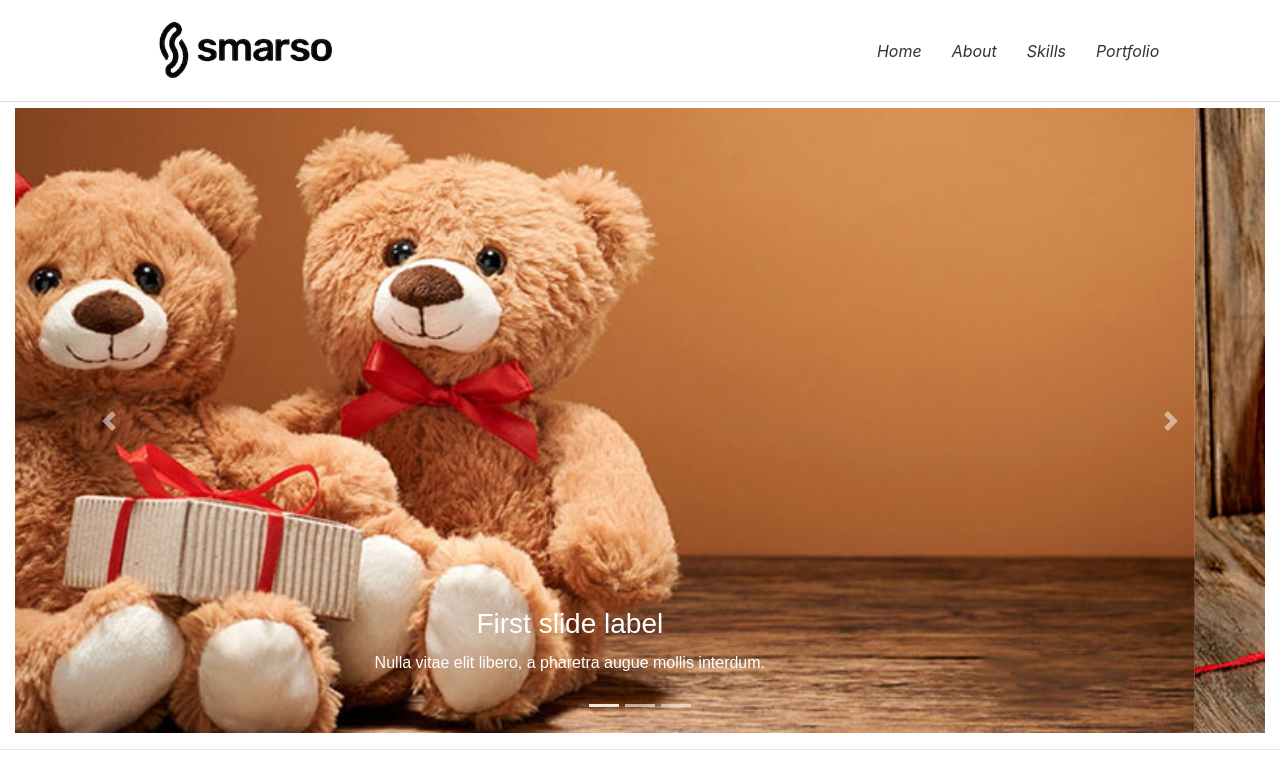
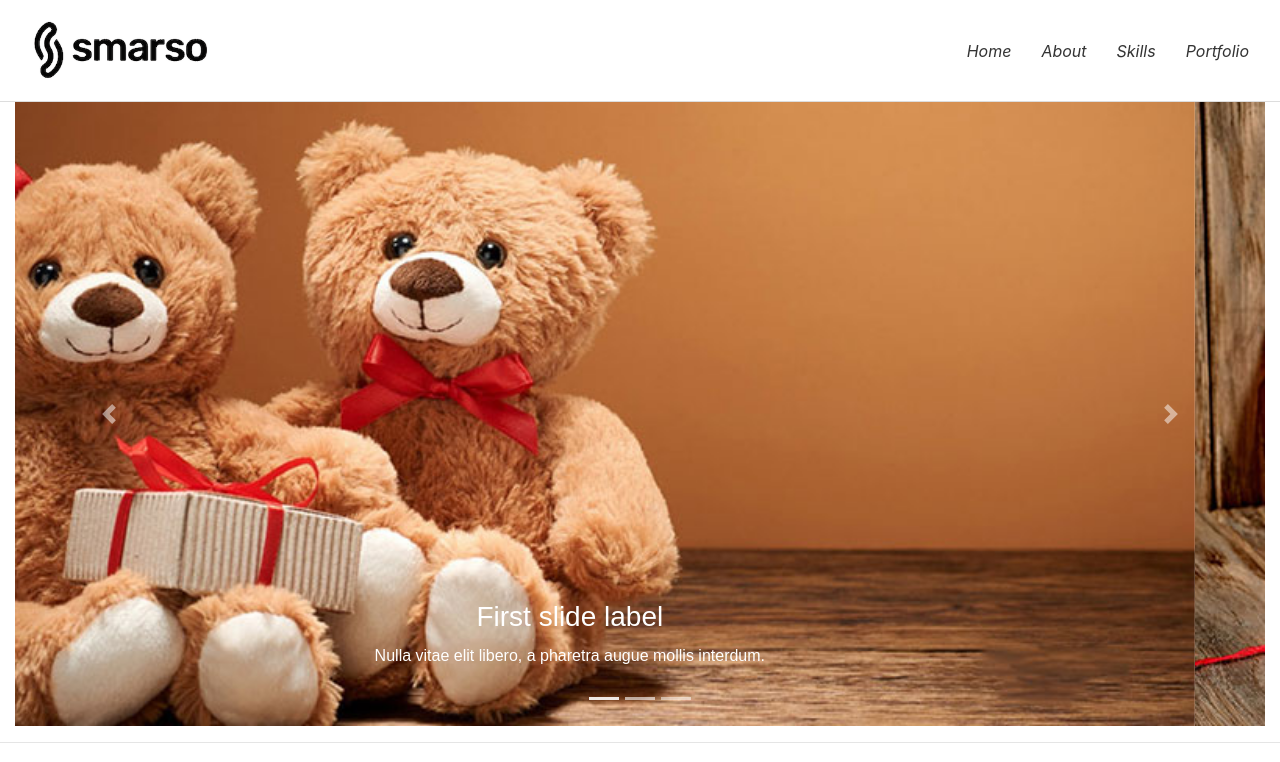
Before and after one commit to kumarJNV/react-test, a React (Create React App) app: page / in a window 1280 px wide. Shown: the top 762 px of the page. Built offline with nearby package versions, Linux system fonts and the light colour scheme.

Commit message:
change in header

```diff
--- a/package.json
+++ b/package.json
@@ -2,6 +2,7 @@
 	"name": "smarsoteam-react",
 	"version": "0.1.0",
 	"private": true,
+	"homepage": "https://fusioniprojects.000webhostapp.com/",
 	"dependencies": {
 		"@material-ui/core": "^4.10.1",
 		"@material-ui/icons": "^4.9.1",
--- a/src/App.css
+++ b/src/App.css
@@ -38,10 +38,10 @@
 }
 
 /* header css start */
-.header-container{
-  margin-bottom: 108px;;
+.header-container {
+	margin-bottom: 101px;
 }
-.header{
+.header {
 	position: fixed;
 	width: 100%;
 	height: auto;
@@ -51,7 +51,7 @@
 	background: #fff;
 	z-index: 999;
 }
-.logo-btn{
+.logo-btn {
 	max-width: 220px;
 	float: right;
 	padding: 3px;
@@ -61,61 +61,61 @@
 	outline-offset: none !important;
 	box-shadow: none !important;
 }
-.navbar-brand{
-  width: 210px;;
+.navbar-brand {
+	width: 210px;
 }
-.right-gap{
+.right-gap {
 	width: 10%;
 }
-.logo-img{
+.logo-img {
 	width: 100%;
 	height: auto;
 }
-.menu-content{
+.menu-content {
 	width: 100%;
 	height: 100%;
 	padding: 20px;
 	padding-right: 0;
 }
-.navbar-nav > a{
+.navbar-nav > a {
 	position: relative;
 	color: #333;
 	font-style: italic;
 	padding: 15px;
 }
-.navbar-nav > a:hover{
+.navbar-nav > a:hover {
 	color: #333;
 	text-decoration: none;
 }
-.nav-link.active{
+.nav-link.active {
 	color: black !important;
 	border-bottom: 1px solid #333 !important;
 }
-.carousel-area{
+.carousel-area {
 	max-width: 100% !important;
 	/* padding: 0 !important; */
 	/* margin-top: 108px; */
 }
-.carousel-caption{
+.carousel-caption {
 	font-family: 'Varela Round', sans-serif;
 	font-size: 28px;
 	line-height: 36px;
 	font-weight: 400;
 }
-.caption-text{
+.caption-text {
 	font-family: 'Varela Round', sans-serif;
 	font-size: 1rem;
 	line-height: 28px;
 	font-weight: 400;
 }
 /* Footer css start */
-.desk-footer{
+.desk-footer {
 	background: #11426a;
 	position: relative;
 	z-index: 6;
 	bottom: 0;
 }
-.rights-reserved{
+.rights-reserved {
 	position: relative;
 	width: 100%;
 	height: 100px;
@@ -124,7 +124,7 @@
 	padding: 15px;
 	bottom: 0;
 }
-.rights-reserved > p{
+.rights-reserved > p {
 	font-family: 'Varela Round', sans-serif;
 	font-size: 14px;
 	line-height: 36px;
@@ -133,13 +133,13 @@
 }
 /* responsive code start  */
 @media (max-width: 769px) {
-  .right-gap{
+	.right-gap {
 		display: none !important;
 	}
-  .nav-link.active{
+	.nav-link.active {
 		border-bottom: none !important;
 	}
-  .carousel-caption{
+	.carousel-caption {
 		display: none;
 	}
 }
--- a/src/components/Header.js
+++ b/src/components/Header.js
@@ -84,7 +84,7 @@ class Header extends React.Component {
                     <div className="col-md-12 p-0">
                     <header className="header">
                         <Navbar collapseOnSelect expand="lg" bg="" variant="light">
-                            <Nav className="right-gap">
+                            <Nav>
                             </Nav>
                             <Navbar.Brand href="/">
                                <img src={logo} alt="logo" className="logo-img"></img>
@@ -99,7 +99,7 @@ class Header extends React.Component {
                                     <Link to="/skills" >Skills</Link>
                                     <Link to="/portfolio" >Portfolio</Link>
                                 </Nav>
-                                <Nav className="right-gap">
+                                <Nav>
                                 </Nav>
                             </Navbar.Collapse>
                             </Navbar>
--- a/src/components/Slider.js
+++ b/src/components/Slider.js
@@ -1,8 +1,8 @@
 import React from 'react';
 import '../App.css';
 import Carousel from 'react-bootstrap/Carousel';
-import Col from 'react-bootstrap/Col';
-import Row from 'react-bootstrap/Row';
+// import Col from 'react-bootstrap/Col';
+// import Row from 'react-bootstrap/Row';
 import Container from 'react-bootstrap/Container'
 import slider1 from '../media/slider1.jfif';
 import slider2 from '../media/slider2.jfif';
@@ -15,8 +15,8 @@ class Slider extends React.Component {
         return (
             <>
                 <Container className="carousel-area">
-                    <Row>
-                        <Col>
+                    <div>
+                        <div>
                             <Carousel>
                                 <Carousel.Item>
                                     <img
@@ -52,8 +52,8 @@ class Slider extends React.Component {
                                     </Carousel.Caption>
                                 </Carousel.Item>
                             </Carousel>
-                        </Col>
-                    </Row>
+                        </div>
+                    </div>
                 </Container>
             </>
         );
```
Also changed, not shown: 13 other files (tests, documents, lock files or other folders). Lines whose indentation alone changed are shown as unchanged.
